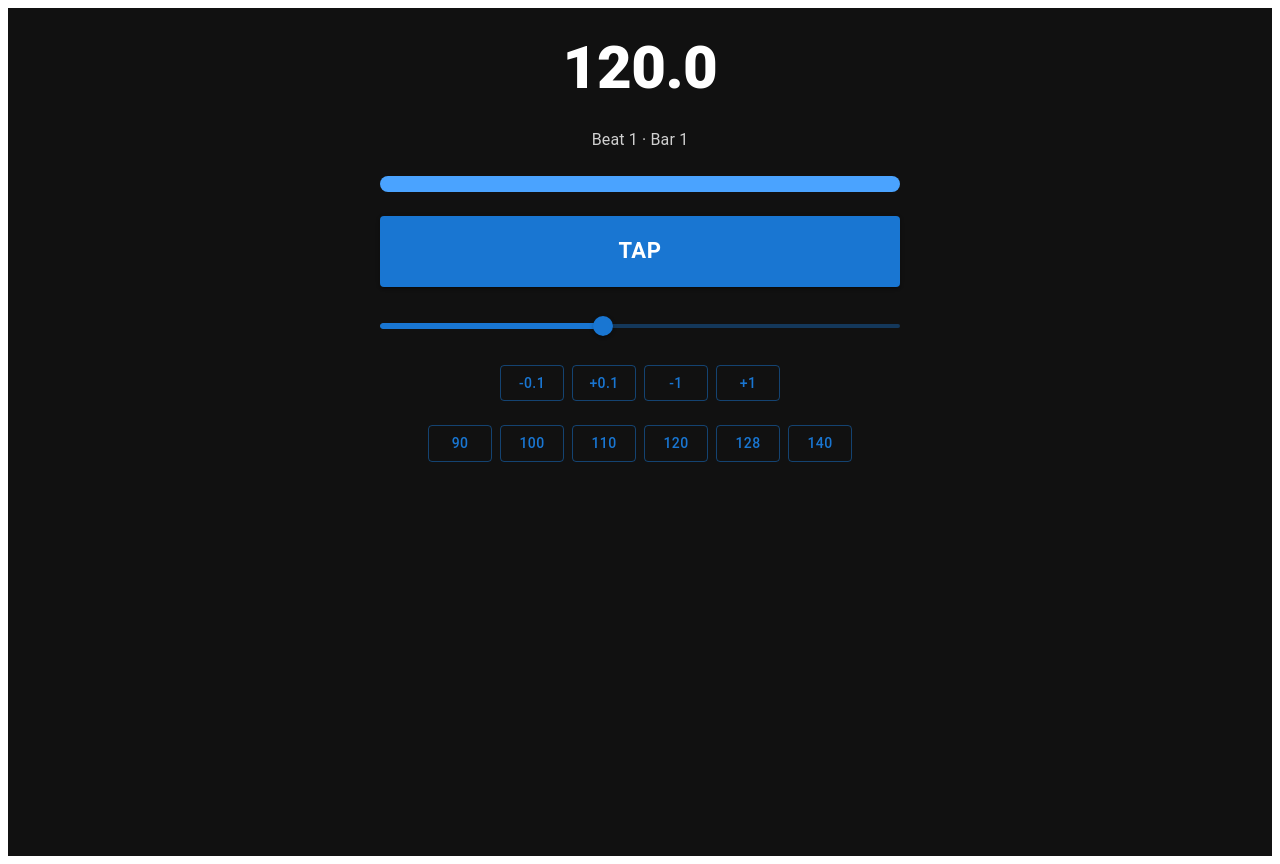
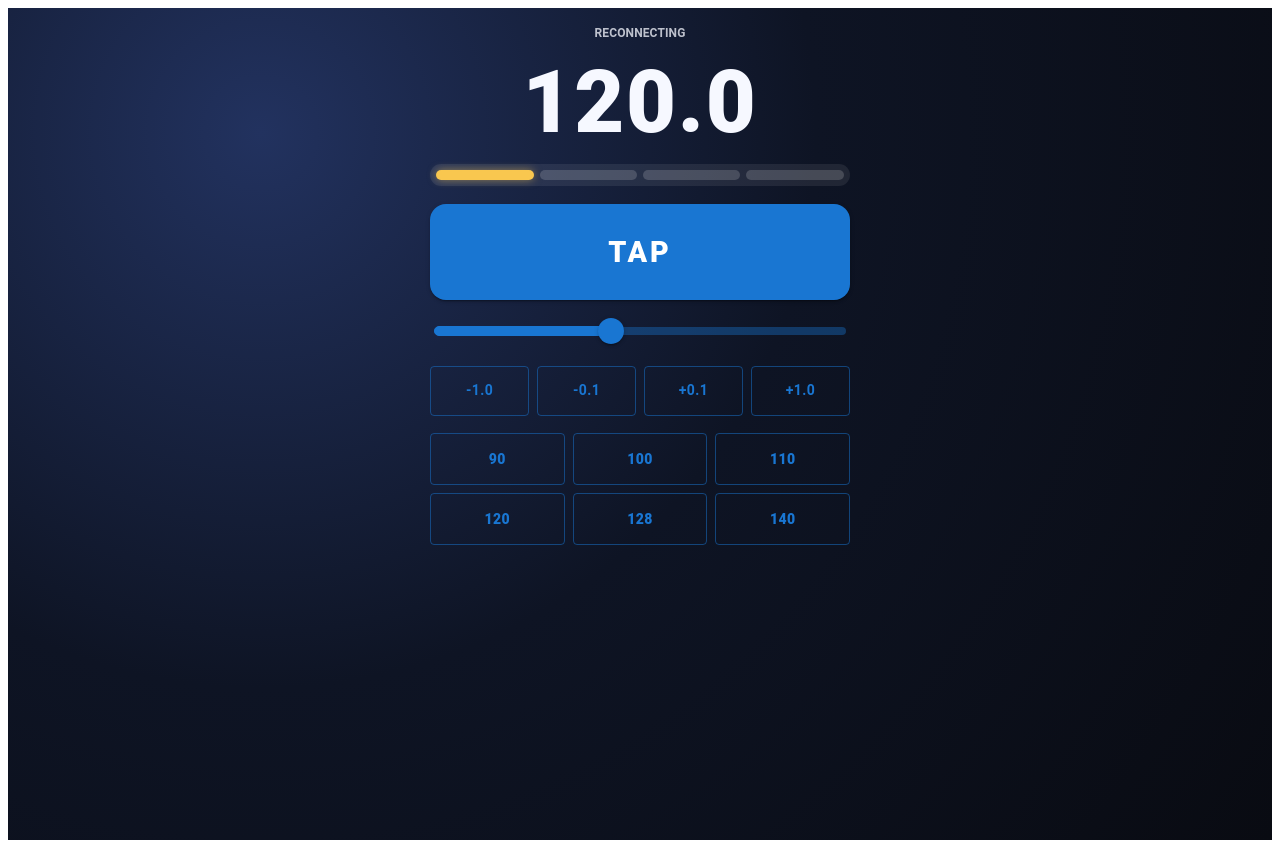
Before and after one commit to Kortesaas/bpm-tap-sync, a React (Vite) app in the folder frontend/: page / in a window 1280 px wide. Built offline with nearby package versions, Linux system fonts and the light colour scheme; no server answers.

Commit message:
Simple version

```diff
--- a/frontend/src/App.tsx
+++ b/frontend/src/App.tsx
@@ -1,5 +1,5 @@
 import React, { useEffect, useMemo, useRef, useState } from "react";
-import { Box, Button, Stack, Typography, Slider } from "@mui/material";
+import { Box, Button, Slider, Stack, Typography } from "@mui/material";
 
 type StateMsg = {
   type: "state";
@@ -8,6 +8,19 @@ type StateMsg = {
   bar: number;
   running: boolean;
 };
+
+type ErrorMsg = {
+  type: "error";
+  message: string;
+};
+
+type IncomingMsg = StateMsg | ErrorMsg;
+
+type ControlMsg =
+  | { type: "tap" }
+  | { type: "set_bpm"; bpm: number }
+  | { type: "nudge"; delta: number }
+  | { type: "preset"; bpm: number };
 
 function wsUrl() {
   const proto = location.protocol === "https:" ? "wss" : "ws";
@@ -22,92 +35,208 @@ export default function App() {
     bar: 1,
     running: true
   });
+  const [connected, setConnected] = useState(false);
 
   const wsRef = useRef<WebSocket | null>(null);
   const presets = useMemo(() => [90, 100, 110, 120, 128, 140], []);
 
   useEffect(() => {
+    let closedByApp = false;
+
+    const connect = () => {
       const ws = new WebSocket(wsUrl());
       wsRef.current = ws;
 
+      ws.onopen = () => setConnected(true);
+
       ws.onmessage = (ev) => {
-      const msg = JSON.parse(ev.data) as StateMsg;
-      if (msg.type === "state") setState(msg);
+        let msg: IncomingMsg;
+        try {
+          msg = JSON.parse(ev.data) as IncomingMsg;
+        } catch {
+          return;
+        }
+
+        if (msg.type === "state") {
+          setState(msg);
+        }
       };
 
       ws.onclose = () => {
-      // minimal reconnect: reload page
-      setTimeout(() => window.location.reload(), 800);
+        setConnected(false);
+        if (!closedByApp) {
+          window.setTimeout(connect, 800);
+        }
       };
 
-    return () => ws.close();
+      ws.onerror = () => ws.close();
+    };
+
+    connect();
+
+    return () => {
+      closedByApp = true;
+      wsRef.current?.close();
+    };
   }, []);
 
-  const send = (obj: any) => {
+  const send = (obj: ControlMsg) => {
     const ws = wsRef.current;
     if (!ws || ws.readyState !== WebSocket.OPEN) return;
     ws.send(JSON.stringify(obj));
   };
 
+  const handleTap = () => send({ type: "tap" });
+
   return (
-    <Box sx={{ minHeight: "100vh", p: 3, bgcolor: "#111", color: "#fff" }}>
-      <Stack spacing={3} sx={{ maxWidth: 520, mx: "auto" }}>
-        <Typography variant="h2" sx={{ fontWeight: 800, textAlign: "center" }}>
+    <Box
+      sx={{
+        minHeight: "100dvh",
+        px: 2,
+        pt: 2,
+        pb: "calc(env(safe-area-inset-bottom) + 16px)",
+        color: "#f6f8ff",
+        background: "radial-gradient(circle at 20% 15%, #22325f 0%, #0e1424 45%, #090b12 100%)"
+      }}
+    >
+      <Stack spacing={2.2} sx={{ width: "100%", maxWidth: 420, mx: "auto" }}>
+        <Typography sx={{ textAlign: "center", opacity: 0.75, fontSize: 12, fontWeight: 700 }}>
+          {connected ? "CONNECTED" : "RECONNECTING"}
+        </Typography>
+
+        <Typography
+          component="h1"
+          sx={{
+            textAlign: "center",
+            fontWeight: 900,
+            letterSpacing: "0.02em",
+            fontSize: "clamp(3.3rem, 18vw, 5.4rem)",
+            lineHeight: 1
+          }}
+        >
           {state.bpm.toFixed(1)}
         </Typography>
 
-        <Typography variant="body1" sx={{ textAlign: "center", opacity: 0.8 }}>
-          Beat {state.beat} · Bar {state.bar}
-        </Typography>
-
+        <Stack
+          direction="row"
+          spacing={0.7}
+          sx={{
+            p: 0.8,
+            borderRadius: 99,
+            bgcolor: "rgba(255,255,255,0.08)"
+          }}
+        >
+          {[1, 2, 3, 4].map((b) => (
             <Box
+              key={b}
               sx={{
-            height: 16,
+                flex: 1,
+                height: 10,
                 borderRadius: 99,
-            bgcolor: state.beat === 1 ? "#4aa3ff" : "#2a2a2a",
-            transition: "background-color 80ms linear"
+                bgcolor: state.beat === b ? "#f9c74f" : "rgba(255,255,255,0.22)",
+                boxShadow: state.beat === b ? "0 0 8px rgba(249,199,79,0.5)" : "none",
+                opacity: state.beat === b ? 1 : 0.75,
+                transition: "background-color 100ms linear, opacity 100ms linear, box-shadow 120ms linear"
               }}
             />
+          ))}
+        </Stack>
 
         <Button
-          size="large"
           variant="contained"
-          onClick={() => send({ type: "tap" })}
-          sx={{ py: 2, fontSize: 22, fontWeight: 700 }}
+          onPointerDown={handleTap}
+          sx={{
+            width: "100%",
+            minHeight: 96,
+            borderRadius: 4,
+            fontSize: "1.8rem",
+            fontWeight: 900,
+            letterSpacing: "0.1em",
+            touchAction: "manipulation",
+            WebkitTapHighlightColor: "transparent",
+            userSelect: "none"
+          }}
         >
           TAP
         </Button>
 
+        <Box sx={{ px: 0.5 }}>
           <Slider
             min={60}
             max={200}
             step={0.1}
             value={state.bpm}
-          onChange={(_, v) => send({ type: "set_bpm", bpm: v })}
+            valueLabelDisplay="auto"
+            onChange={(_, value) =>
+              send({ type: "set_bpm", bpm: Array.isArray(value) ? value[0] : value })
+            }
+            sx={{
+              py: 1.4,
+              "& .MuiSlider-thumb": {
+                width: 26,
+                height: 26
+              },
+              "& .MuiSlider-track, & .MuiSlider-rail": {
+                height: 8,
+                borderRadius: 8
+              }
+            }}
           />
+        </Box>
 
-        <Stack direction="row" spacing={1} justifyContent="center">
-          <Button variant="outlined" onClick={() => send({ type: "nudge", delta: -0.1 })}>
+        <Stack direction="row" spacing={1}>
+          <Button
+            fullWidth
+            variant="outlined"
+            onClick={() => send({ type: "nudge", delta: -1.0 })}
+            sx={{ minHeight: 50, fontWeight: 700 }}
+          >
+            -1.0
+          </Button>
+          <Button
+            fullWidth
+            variant="outlined"
+            onClick={() => send({ type: "nudge", delta: -0.1 })}
+            sx={{ minHeight: 50, fontWeight: 700 }}
+          >
             -0.1
           </Button>
-          <Button variant="outlined" onClick={() => send({ type: "nudge", delta: +0.1 })}>
+          <Button
+            fullWidth
+            variant="outlined"
+            onClick={() => send({ type: "nudge", delta: +0.1 })}
+            sx={{ minHeight: 50, fontWeight: 700 }}
+          >
             +0.1
           </Button>
-          <Button variant="outlined" onClick={() => send({ type: "nudge", delta: -1.0 })}>
-            -1
-          </Button>
-          <Button variant="outlined" onClick={() => send({ type: "nudge", delta: +1.0 })}>
-            +1
+          <Button
+            fullWidth
+            variant="outlined"
+            onClick={() => send({ type: "nudge", delta: +1.0 })}
+            sx={{ minHeight: 50, fontWeight: 700 }}
+          >
+            +1.0
           </Button>
         </Stack>
 
-        <Stack direction="row" spacing={1} justifyContent="center" flexWrap="wrap">
-          {presets.map((p) => (
-            <Button key={p} variant="outlined" onClick={() => send({ type: "preset", bpm: p })}>
-              {p}
+        <Box
+          sx={{
+            display: "grid",
+            gridTemplateColumns: "repeat(3, minmax(0, 1fr))",
+            gap: 1
+          }}
+        >
+          {presets.map((bpm) => (
+            <Button
+              key={bpm}
+              variant="outlined"
+              onClick={() => send({ type: "preset", bpm })}
+              sx={{ minHeight: 52, fontWeight: 800 }}
+            >
+              {bpm}
             </Button>
           ))}
-        </Stack>
+        </Box>
       </Stack>
     </Box>
   );
```
Also changed, not shown: 2 other files (tests, documents, lock files or other folders). Lines whose indentation alone changed are shown as unchanged.
